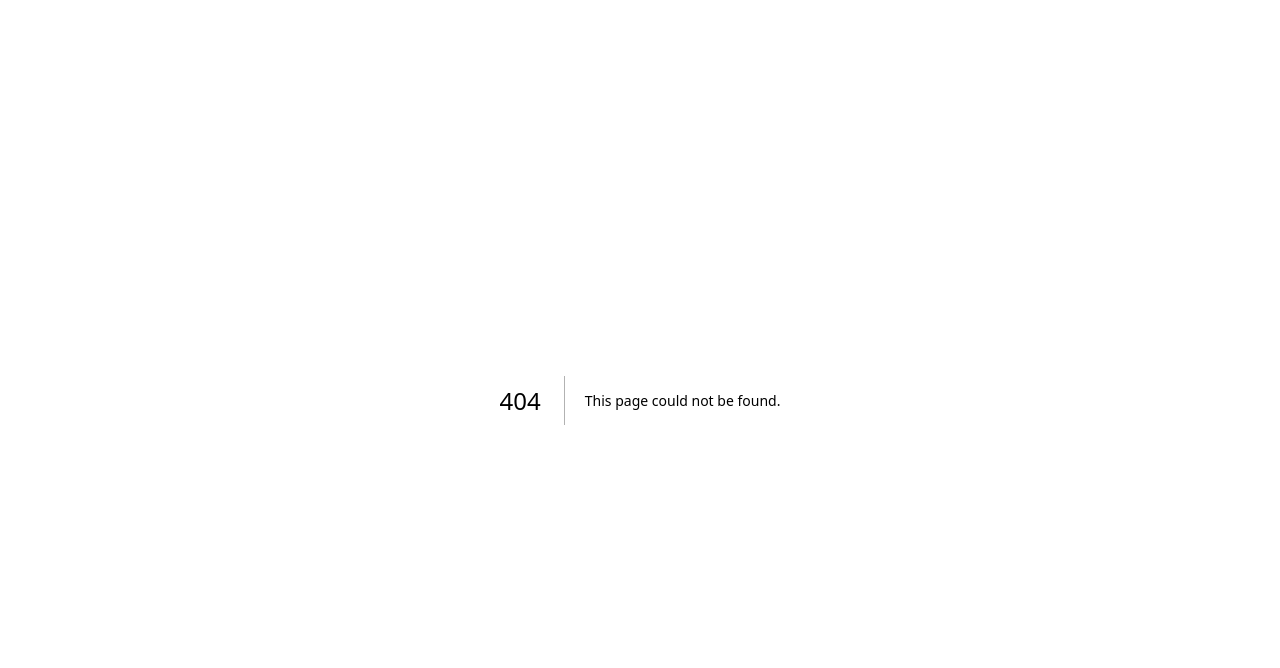
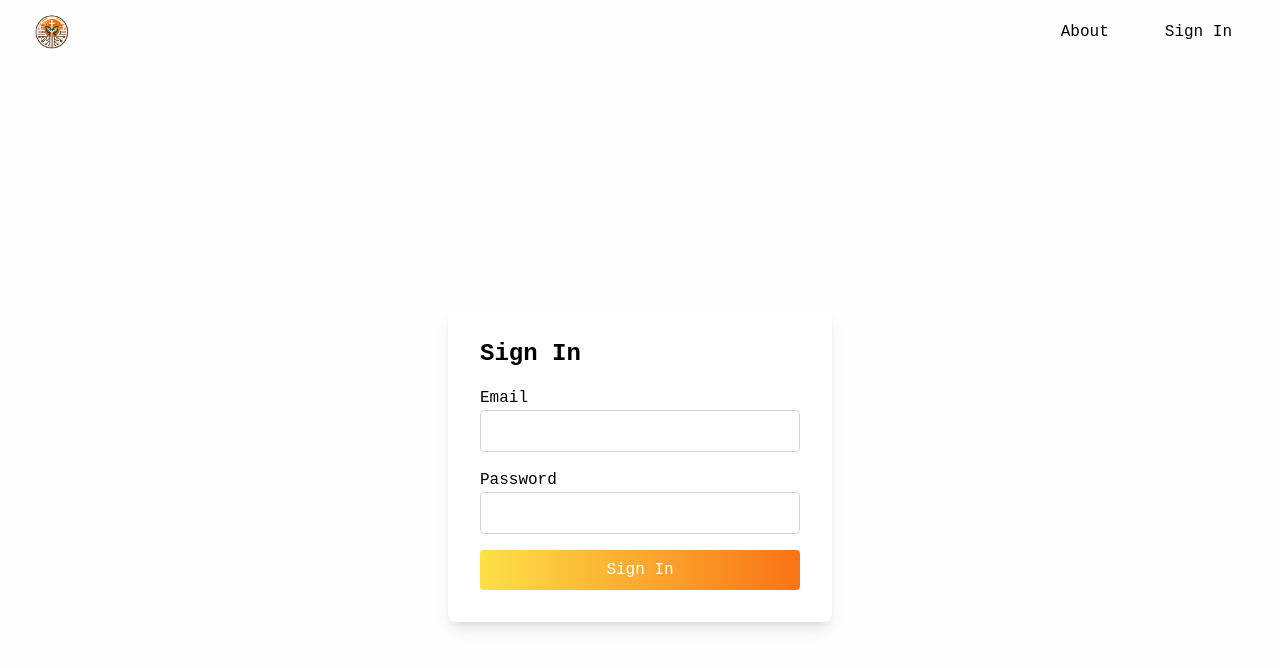
Before and after one commit to jucooper/leetfaith, a Next.js app: page /signin in a window 1280 px wide. Before the commit this address had no page. Shown: the top 668 px of the page. Built offline with nearby package versions, Linux system fonts and the light colour scheme.

Commit message:
Creates nav, about, and sign in

```diff
--- /dev/null
+++ b/app/about/page.tsx
@@ -0,0 +1,14 @@
+export default function AboutPage() {
+    return (
+      <main className="min-h-screen flex flex-col items-center justify-center">
+        <div className="max-w-3xl p-8">
+          <h1 className="text-6xl bg-gradient-to-l from-orange-500 to-yellow-300 text-transparent bg-clip-text text-center py-8">
+            🌱
+          </h1>
+          <p className="py-1">
+            Lorem ipsum dolor sit amet, consectetur adipiscing elit. Sed do eiusmod tempor incididunt ut labore et dolore magna aliqua. Ut enim ad minim veniam, quis nostrud exercitation ullamco laboris nisi ut aliquip ex ea commodo consequat.
+          </p>
+        </div>
+      </main>
+    );
+  }
--- a/app/globals.css
+++ b/app/globals.css
@@ -1,9 +1,6 @@
-@tailwind base;
-@tailwind components;
-@tailwind utilities;
-
-
-@import url('https://fonts.googleapis.com/css2?family=Playfair Display:wght@400;500;600;700;800;900&display=swap');
+@import 'tailwindcss/base';
+@import 'tailwindcss/components';
+@import 'tailwindcss/utilities';
 
 :root {
   --bg-color: rgba(255, 254, 254, 0.97);
@@ -16,11 +13,5 @@ body {
   -webkit-font-smoothing: antialiased;
   -moz-osx-font-smoothing: grayscale;
   text-rendering: optimizeLegibility;
-  font-family: 'Playfair Display', serif;
+  font-family: 'JetBrains Mono', monospace, Arial, sans-serif;
 }
-
-@layer utilities {
-  .text-balance {
-    text-wrap: balance;
-  }
-}
--- a/app/layout.tsx
+++ b/app/layout.tsx
@@ -1,4 +1,5 @@
 import type { Metadata } from "next";
+import Navbar from "@/components/Navbar";
 import "./globals.css";
 
 export const metadata: Metadata = {
@@ -13,7 +14,10 @@ export default function RootLayout({
 }>) {
   return (
     <html lang="en">
-      <body>{children}</body>
+      <body>
+        <Navbar />
+        <main className="pt-16">{children}</main>
+      </body>
     </html>
   );
 }
--- /dev/null
+++ b/app/signin/page.tsx
@@ -0,0 +1,54 @@
+'use client';
+
+import { useState } from 'react';
+
+export default function SignInPage() {
+  const [email, setEmail] = useState('');
+  const [password, setPassword] = useState('');
+  const [responseMessage] = useState('');
+
+  const handleSubmit = async (event: React.FormEvent) => {
+    event.preventDefault();
+
+    console.log('Email:', email);
+  };
+
+  return (
+    <main className="min-h-screen flex flex-col items-center justify-center p-6">
+      <div className="max-w-sm w-full bg-white p-8 rounded-lg shadow-lg">
+        <h1 className="text-2xl font-bold mb-4">Sign In</h1>
+        <form onSubmit={handleSubmit} className="space-y-4">
+          <div>
+            <label htmlFor="email" className="block">Email</label>
+            <input
+              type="email"
+              id="email"
+              value={email}
+              onChange={(e) => setEmail(e.target.value)}
+              required
+              className="w-full border border-gray-300 p-2 rounded"
+            />
+          </div>
+          <div>
+            <label htmlFor="password" className="block">Password</label>
+            <input
+              type="password"
+              id="password"
+              value={password}
+              onChange={(e) => setPassword(e.target.value)}
+              required
+              className="w-full border border-gray-300 p-2 rounded"
+            />
+          </div>
+          <button
+            type="submit"
+            className="w-full bg-gradient-to-l from-orange-500 to-yellow-300 text-white p-2 rounded hover:bg-blue-600"
+          >
+            Sign In
+          </button>
+        </form>
+        {responseMessage && <p className="mt-4 text-gray-600">{responseMessage}</p>}
+      </div>
+    </main>
+  );
+}
--- /dev/null
+++ b/components/Navbar.tsx
@@ -0,0 +1,116 @@
+'use client';
+
+import { useState } from 'react';
+import Link from 'next/link';
+import Image from 'next/image';
+
+const Navbar = () => {
+  const [isOpen, setIsOpen] = useState(false);
+
+  const toggleMenu = () => setIsOpen(!isOpen);
+  const closeMenu = () => setIsOpen(false);
+
+  return (
+    <nav className="fixed top-0 left-0 w-full z-10">
+      <div className="max-w-7xl mx-auto px-4 sm:px-6 lg:px-8">
+        <div className="flex items-center justify-between h-16">
+          <div className="flex-shrink-0">
+            <Link href="/">
+              <Image
+                src="/leetfaith.png"
+                alt="LeetFaith Logo"
+                width={40}
+                height={40}
+                className="object-contain"
+              />
+            </Link>
+          </div>
+
+          <div className="block lg:hidden">
+            <button
+              onClick={toggleMenu}
+              className="text-gray-500 hover:text-gray-700 focus:outline-none"
+            >
+              <svg
+                className="w-6 h-6"
+                fill="none"
+                stroke="currentColor"
+                viewBox="0 0 24 24"
+                xmlns="http://www.w3.org/2000/svg"
+              >
+                <path
+                  strokeLinecap="round"
+                  strokeLinejoin="round"
+                  strokeWidth="2"
+                  d="M4 6h16M4 12h16M4 18h16"
+                />
+              </svg>
+            </button>
+          </div>
+
+          {/* Desktop Navigation Items */}
+          <div className="hidden lg:flex lg:items-center lg:space-x-6">
+            <Link
+              href="/about"
+              className="hover:bg-gradient-to-l from-orange-500 to-yellow-300 px-4 py-2 rounded-md"
+            >
+              About
+            </Link>
+            <Link href="/signin">
+              <button className="hover:bg-gradient-to-l from-orange-500 to-yellow-300 px-4 py-2 rounded-md">
+                Sign In
+              </button>
+            </Link>
+          </div>
+        </div>
+      </div>
+
+      <div
+        className={`lg:hidden fixed inset-0 bg-white shadow-md transition-transform duration-300 transform ${
+          isOpen ? 'translate-x-0' : 'translate-x-full'
+        }`}
+      >
+        <div className="flex justify-end p-4">
+          <button
+            onClick={closeMenu}
+            className="text-gray-500 hover:text-gray-700"
+          >
+            <svg
+              className="w-6 h-6"
+              fill="none"
+              stroke="currentColor"
+              viewBox="0 0 24 24"
+              xmlns="http://www.w3.org/2000/svg"
+            >
+              <path
+                strokeLinecap="round"
+                strokeLinejoin="round"
+                strokeWidth="2"
+                d="M6 18L18 6M6 6l12 12"
+              />
+            </svg>
+          </button>
+        </div>
+        <div className="flex flex-col items-center space-y-4 py-8">
+          <Link
+            href="/about"
+            onClick={closeMenu}
+            className="hover:bg-gradient-to-l from-orange-500 to-yellow-300 px-4 py-2 rounded-md"
+          >
+            About
+          </Link>
+          <Link
+            href="/signin"
+            onClick={closeMenu}
+          >
+            <button className="hover:bg-gradient-to-l from-orange-500 to-yellow-300 px-4 py-2 rounded-md">
+              Sign In
+            </button>
+          </Link>
+        </div>
+      </div>
+    </nav>
+  );
+};
+
+export default Navbar;
```
Also changed, not shown: public/leetfaith.png (added), 1 other file (tests, documents, lock files or other folders).
